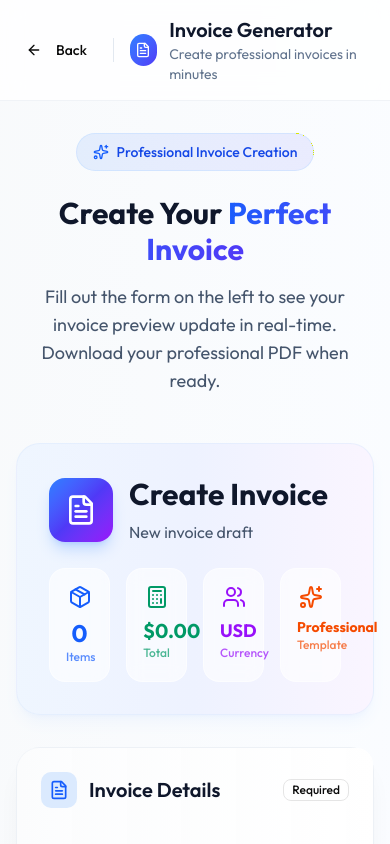
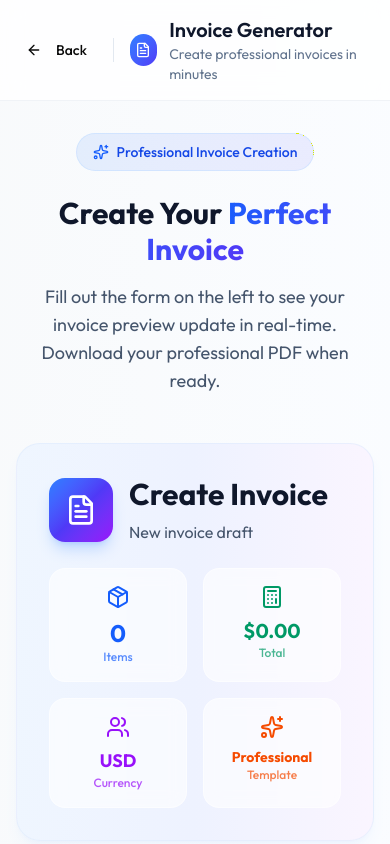
Before and after one commit to siamekanto19/invoice-wizard, a Next.js app: page /generate in a window 390 px wide. Shown: the top 844 px of the page. Built offline with nearby package versions, Linux system fonts and the light colour scheme.

Commit message:
fix mobile responsiveness

```diff
--- a/src/components/invoice/invoice-form.tsx
+++ b/src/components/invoice/invoice-form.tsx
@@ -338,7 +338,7 @@
         </div>
 
         {/* Quick Status Cards */}
-        <div className="grid grid-cols-4 gap-4 mt-6">
+        <div className="grid grid-cols-2 md:grid-cols-4 gap-4 mt-6">
           <div className="text-center p-4 bg-white/60 backdrop-blur-sm rounded-2xl border border-white/50">
             <Package className="h-6 w-6 mx-auto mb-2 text-blue-600" />
             <div className="text-2xl font-bold text-blue-600">
```
